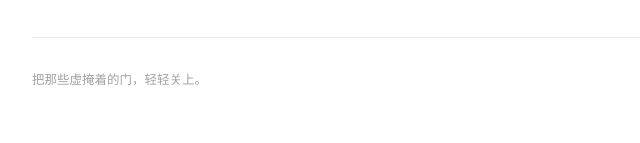
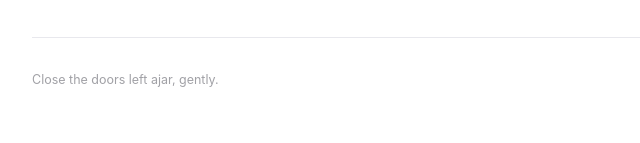
Before and after one commit to SonghaiFan/leftopen, a website: page docs/index.html in a window 1280 px wide. Shown: the part 4134-4277 px from the top of the page, 142-782 px from the left. Drawn offline with Linux system fonts and the light colour scheme.

Commit message:
Site: no Chinese copy left in the English version
Co-Authored-By: Claude Opus 5 <noreply@anthropic.com>

```diff
--- a/docs/index.html
+++ b/docs/index.html
@@ -321,7 +321,7 @@
           <p>When I have several coding agents working in parallel, dev servers and test runners keep starting up on different ports. By the end of the day there are always a few still running.</p>
           <p>Existing tools are either too much, or only tell you “port in use” without saying which process it is or which project it came from.</p>
           <p>So I made LeftOpen. It sits quietly in the menu bar and shows you the listening ports, the processes behind them and the projects they probably belong to. Once you've had a look, you close the ones you no longer need.</p>
-          <p class="sig">把那些虚掩着的门，轻轻关上。 — Close the doors left ajar, gently.</p>
+          <p class="sig">Close the doors left ajar, gently.</p>
         </div>
       </section>
 
@@ -393,7 +393,8 @@ LAN   = may be reachable from your local network</span></pre></div>
     </main>
 
     <footer>
-      <span>把那些虚掩着的门，轻轻关上。</span>
+      <span lang="zh">把那些虚掩着的门，轻轻关上。</span>
+      <span lang="en">Close the doors left ajar, gently.</span>
       <nav>
         <a href="https://github.com/SonghaiFan/leftopen">GitHub</a>
         <a href="https://github.com/SonghaiFan/leftopen/releases/latest">Releases</a>
```
